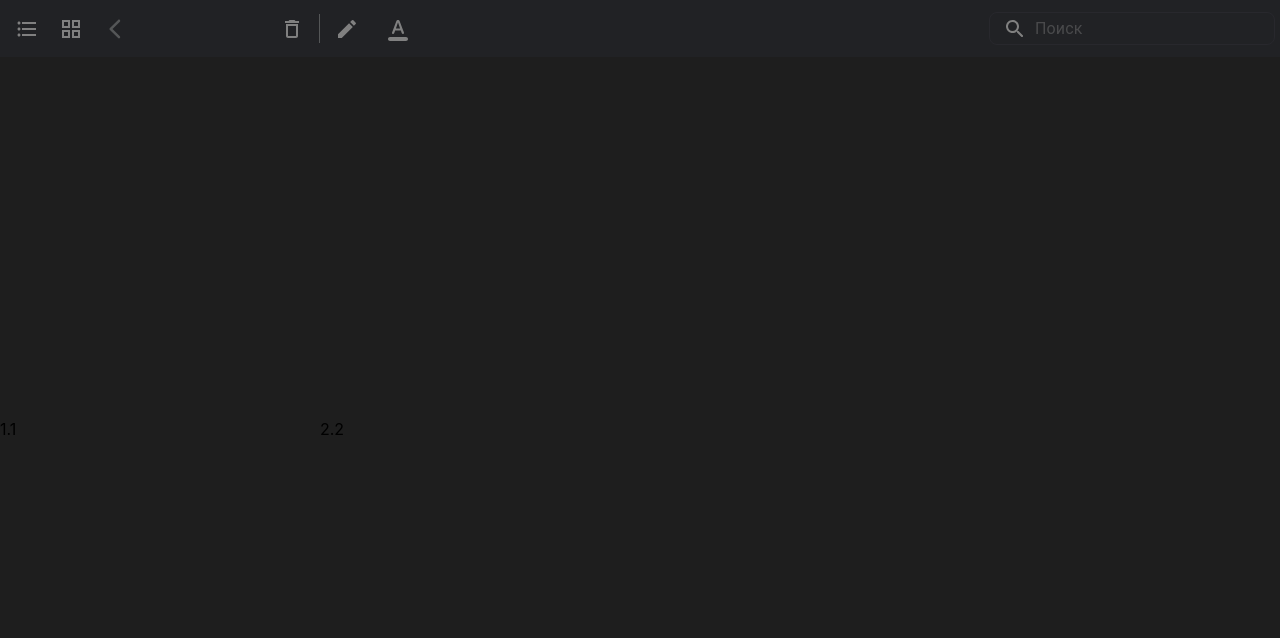
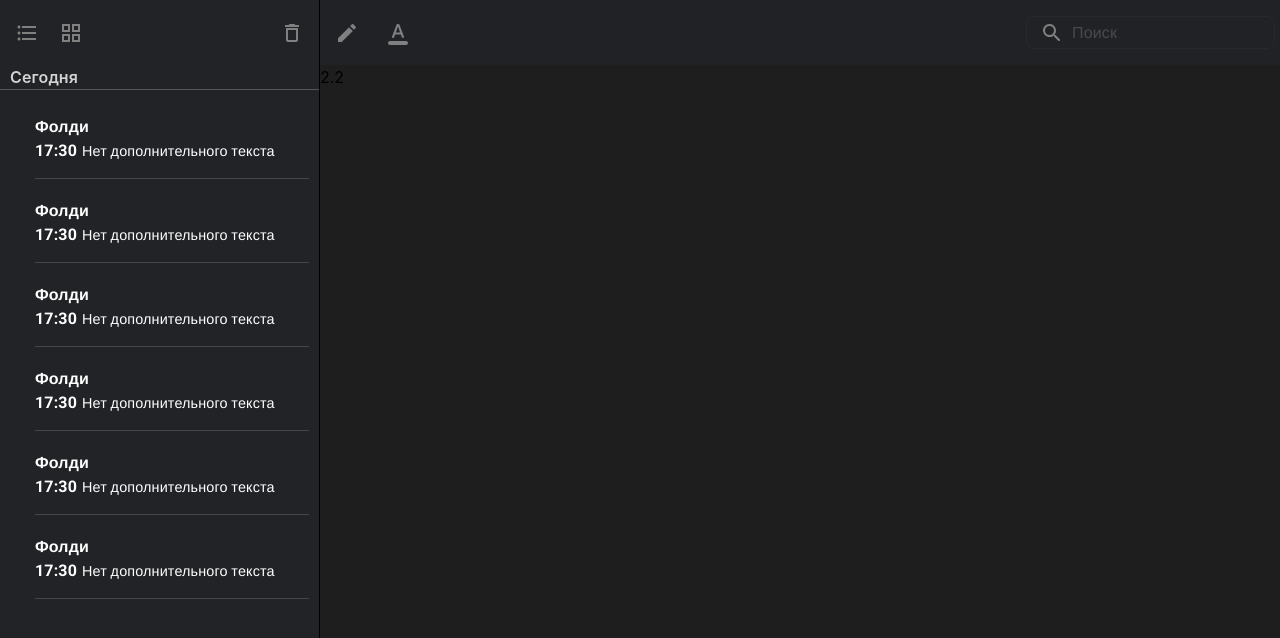
Before and after one commit to gemsioxa/mc-tt, a React (Vite) app: page / in a window 1280 px wide. Shown: the top 638 px of the page. Built offline with nearby package versions, Linux system fonts and the light colour scheme; a web font is replaced by a local one.

Commit message:
note listing

```diff
--- a/package.json
+++ b/package.json
@@ -11,6 +11,7 @@
   "dependencies": {
     "@emotion/react": "^11.10.6",
     "@emotion/styled": "^11.10.6",
+    "@fontsource/roboto": "^4.5.8",
     "@mui/icons-material": "^5.11.11",
     "@mui/material": "^5.11.11",
     "react": "^18.2.0",
--- a/src/App.tsx
+++ b/src/App.tsx
@@ -3,16 +3,27 @@ import './App.css'
 import Header from './Components/Header/Header'
 import Editor from './Components/Editor/Editor'
 import { Grid, Box } from '@mui/material'
+import '@fontsource/roboto/300.css';
+import '@fontsource/roboto/400.css';
+import '@fontsource/roboto/500.css';
+import '@fontsource/roboto/700.css';
 
 function App() {
 
   return (
-    <Box className="App">
-      <Grid container className='app-container'>
-        <Grid item xs={12}>
+    <Box className="App" sx={{
+      maxHeight: '100%',
+      maxWidth: '100vw'
+    }}>
+      <Grid container rowSpacing={0} className='app-container'>
+        <Grid item xs={12} sx={{
+          height: '65px'
+        }}>
           <Header/>
         </Grid>
-        <Grid item xs={12}>
+        <Grid item xs={12} sx={{
+          height: 'calc(100% - 65px)'
+        }}>
           <Editor/>
         </Grid>
       </Grid>
--- a/src/Components/Editor/Editor.tsx
+++ b/src/Components/Editor/Editor.tsx
@@ -1,6 +1,7 @@
 import React from 'react'
 import './Editor.sass'
 import { Grid } from '@mui/material'
+import List from './List/List'
 
 
 export default function Editor() {
@@ -8,8 +9,11 @@ export default function Editor() {
     <Grid container sx={{
         height: '100%'
     }}>
-        <Grid item xs={3}>
-            1.1
+        <Grid item xs={3} sx={{
+            background: '#212326',
+            borderRight: '1px solid black'
+        }}>
+            <List/>
         </Grid>
         <Grid item xs={9}>
             2.2
--- /dev/null
+++ b/src/Components/Editor/List/List.tsx
@@ -0,0 +1,46 @@
+import { Container, Box, Typography, Grid } from '@mui/material'
+import React from 'react'
+import ListItem from './ListItem'
+
+export default function List() {
+  return (
+    <Box sx={{
+        height: 'calc(100vh - 65px)',
+        maxHeight: 'calc(100vh - 65px)',
+        overflowY: 'scroll',
+    }}>
+        <Box sx={{
+            borderBottom: '1px solid #545657',
+            padding: '0 10px'
+        }}>
+            <Typography sx={{
+                color: 'lightgrey',
+                // fontSize: '1.1rem',
+                fontWeight: '600',
+                fontFamily: '-apple-system, BlinkMacSystemFont, sans-serif'
+                // fontFamily: 'roboto'
+            }}>
+                {'Сегодня'}
+            </Typography>
+        </Box>
+        <Box sx={{
+        }}>
+            <Grid container className='list-container' sx={{
+                color: 'white',
+
+                // padding: '10px',
+                height: '100%',
+                width: 'auto',
+                margin: '10px'
+            }}>
+                <ListItem/>
+                <ListItem/>
+                <ListItem/>
+                <ListItem/>
+                <ListItem/>
+                <ListItem/>
+            </Grid>
+        </Box>
+    </Box>
+  )
+}
--- /dev/null
+++ b/src/Components/Editor/List/ListItem.tsx
@@ -0,0 +1,50 @@
+import React from 'react'
+import { Grid, Box, Typography } from '@mui/material'
+
+export default function ListItem() {
+  return (
+    <Grid item sm={12} sx={{
+        cursor: 'pointer',
+        borderRadius: '8px',
+        // padding: '15px 0 0 25px',
+        marginBottom: '5px',
+        '&:hover': {
+            background:'#464646',
+        }
+    }}>
+        <Box sx={{
+            margin: '15px 0 0 25px',
+            padding: '0 25px 15px 0',
+            width: 'auto',
+            borderBottom: '1px solid #464646',
+            boxSizing: 'border-box',
+            '&:hover': {
+                borderBottom: '0',
+                paddingBottom: '16px',
+            }
+        }}>
+        <Typography component='p' sx={{
+            fontWeight: '800',
+        }}>
+            {'Фолди'}
+        </Typography>
+        <Box alignItems='end' sx={{
+            display: 'flex',
+            width: 'auto'
+        }}>
+            <Typography component='span' sx={{
+                fontWeight: '800',
+                marginRight: '5px'
+            }}>
+                {'17:30'}
+            </Typography>
+            <Typography component='span' sx={{
+                fontSize: '0.9rem'
+            }}>
+                {'Нет дополнительного текста'}
+            </Typography>
+        </Box>
+        </Box>
+    </Grid>
+  )
+}
--- a/src/Components/Header/Header.tsx
+++ b/src/Components/Header/Header.tsx
@@ -7,7 +7,7 @@ import React, { useState } from 'react'
 import './Header.sass'
 export default function Header() {
 
-  const [showTable, setShowTable] = useState(true)
+  const [showTable, setShowTable] = useState(false)
 
   const HeaderButton = styled(Button) ({
     backgroundColor: 'none',
@@ -39,13 +39,15 @@ export default function Header() {
   }
   return (
     <Grid container rowSpacing={1}  sx={{
-      height: 65,
+      width: '100%',
+      height: '73px',
       backgroundColor: 'white',
+
     }}>
       <Grid item xs={3} alignItems='center' sx={{
         borderRight: tableShowing.brVisibilityList,
         backgroundColor: tableShowing.bgColor,
-        display:'flex'
+        display:'flex',
       }}>
         <Box alignItems='center' sx={{
           borderRight: tableShowing.brVisibilityTable,
--- a/src/index.css
+++ b/src/index.css
@@ -1,5 +1,7 @@
 :root {
-  font-family: Inter, system-ui, Avenir, Helvetica, Arial, sans-serif;
+  /* font-family: Inter, system-ui, Avenir, Helvetica, Arial, sans-serif; */
+  /* font-family: roboto; */
+  font-family: -apple-system, BlinkMacSystemFont, sans-serif;
   line-height: 1.5;
   font-weight: 400;
 
@@ -28,6 +30,8 @@ body {
   display: flex;
   min-width: 320px;
   min-height: 100vh;
+  max-height: 100vh;
+  max-width: 100%;
 }
 
 h1 {
```
Also changed, not shown: 1 other file (tests, documents, lock files or other folders).
